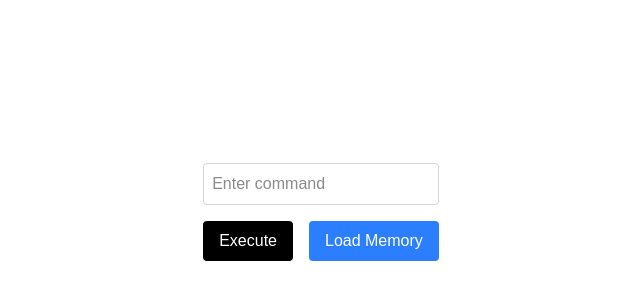
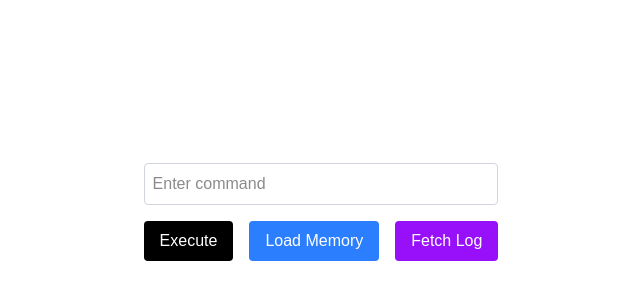
Before and after one commit to MastyBoy/vaultmind-ui, a Next.js app: page / in a window 1280 px wide. Shown: the part 188-488 px from the top of the page, without its empty margins (319-959 px from the left). Built offline with nearby package versions, Linux system fonts and the light colour scheme.

Commit message:
Add Fetch Log button and log display

```diff
--- a/src/components/CommandInput.tsx
+++ b/src/components/CommandInput.tsx
@@ -2,15 +2,24 @@
 
 import { useState } from "react";
 
+type MemoryEntry = {
+  timestamp: number;
+  command: string;
+  result: string;
+};
+
+type LogEntry = {
+  timestamp: number;
+  source: string;
+  event: string;
+  data: Record<string, any>;
+};
+
 export default function CommandInput() {
   const [command, setCommand] = useState("");
   const [output, setOutput] = useState<string | null>(null);
-  type MemoryEntry = {
-    timestamp: number;
-    command: string;
-    result: string;
-  };
   const [memory, setMemory] = useState<MemoryEntry[]>([]);
+  const [logs, setLogs] = useState<LogEntry[]>([]);
 
   const handleExecute = async () => {
     const response = await fetch("https://vaultmind-backend.onrender.com/execute", {
@@ -28,6 +37,12 @@ export default function CommandInput() {
     setMemory(data);
   };
 
+  const fetchLog = async () => {
+    const res = await fetch("https://vaultmind-backend.onrender.com/log");
+    const data = await res.json();
+    setLogs(data);
+  };
+
   return (
     <div className="p-4 space-y-4">
       <input
@@ -37,19 +52,15 @@ export default function CommandInput() {
         value={command}
         onChange={(e) => setCommand(e.target.value)}
       />
-
-      <div className="flex gap-4">
-        <button
-          className="bg-black text-white px-4 py-2 rounded"
-          onClick={handleExecute}
-        >
+      <div className="flex gap-4 flex-wrap">
+        <button className="bg-black text-white px-4 py-2 rounded" onClick={handleExecute}>
           Execute
         </button>
-        <button
-          className="bg-blue-500 text-white px-4 py-2 rounded"
-          onClick={fetchMemory}
-        >
+        <button className="bg-blue-500 text-white px-4 py-2 rounded" onClick={fetchMemory}>
           Load Memory
+        </button>
+        <button className="bg-purple-600 text-white px-4 py-2 rounded" onClick={fetchLog}>
+          Fetch Log
         </button>
       </div>
 
@@ -62,9 +73,14 @@ export default function CommandInput() {
       {memory.length > 0 && (
         <div className="max-h-[300px] overflow-y-auto bg-white border p-4 rounded">
           <h3 className="font-bold mb-2">Memory Log</h3>
-          <pre className="text-sm whitespace-pre-wrap">
-            {JSON.stringify(memory, null, 2)}
-          </pre>
+          <pre className="text-sm whitespace-pre-wrap">{JSON.stringify(memory, null, 2)}</pre>
+        </div>
+      )}
+
+      {logs.length > 0 && (
+        <div className="max-h-[300px] overflow-y-auto bg-white border p-4 rounded">
+          <h3 className="font-bold mb-2">System Logs</h3>
+          <pre className="text-sm whitespace-pre-wrap">{JSON.stringify(logs, null, 2)}</pre>
         </div>
       )}
     </div>
```
